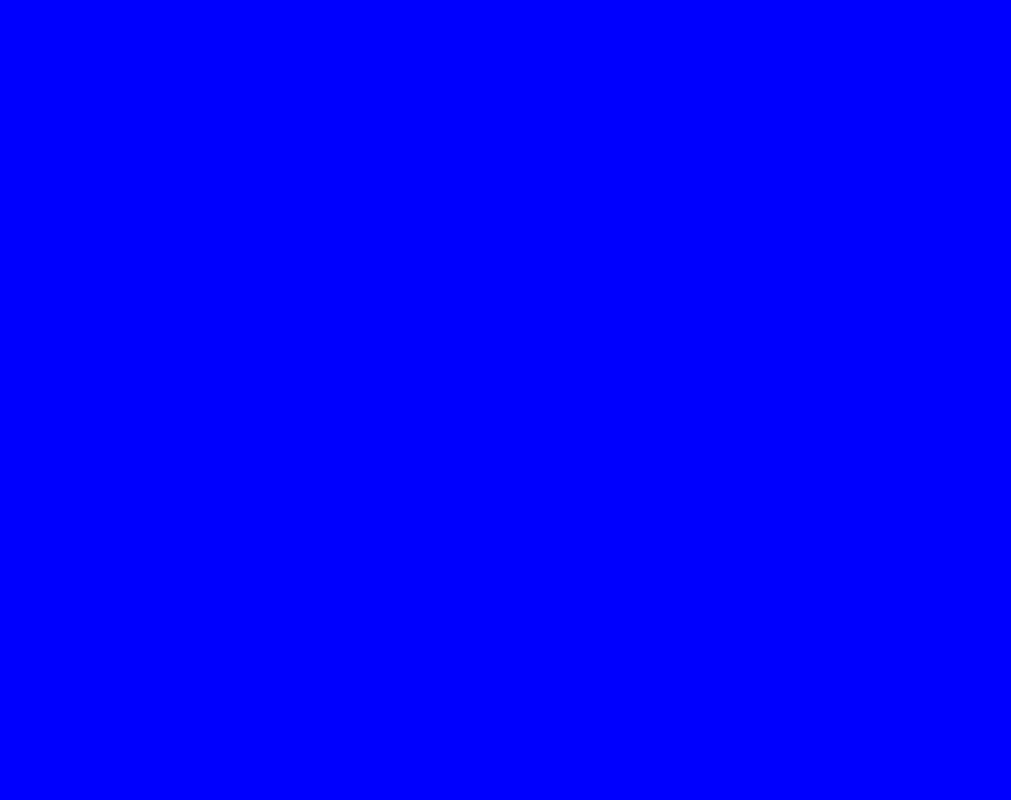
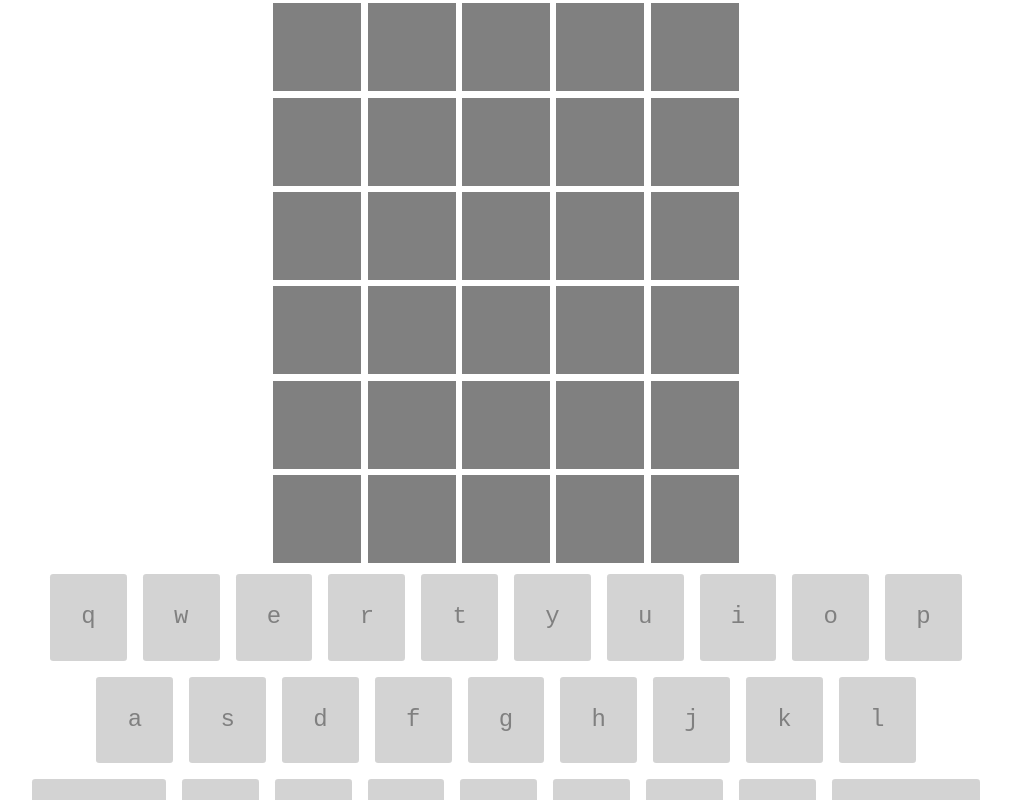
Before and after one commit to maiya-22/wordle-clone, a website built with Parcel: page src/index.html in a window 1280 px wide. Shown: the whole page, without its empty margins (134-1145 px from the left). Built offline with nearby package versions, Linux system fonts and the light colour scheme.

Commit message:
basic board and keys layout render to dom.

```diff
--- a/src/index.html
+++ b/src/index.html
@@ -14,6 +14,9 @@
   </head>
   <body>
     <div class="App">
+      <div class="Board"></div>
+      <div class="Keys"></div>
+    </div>
 
     <script type="module" src="/src/scripts/main.js"></script>
   </body>
--- /dev/null
+++ b/src/scripts/App.js
@@ -0,0 +1,68 @@
+const App = () => {
+  const app = {};
+
+  app.getBoardEl = () => {
+    return document.getElementsByClassName("Board")[0];
+  };
+  app.getKeysEl = () => {
+    return document.getElementsByClassName("Keys")[0];
+  };
+
+  app.guesses = [
+    [null, null, null, null, null],
+    [null, null, null, null, null],
+    [null, null, null, null, null],
+    [null, null, null, null, null],
+    [null, null, null, null, null],
+    [null, null, null, null, null],
+  ];
+  app.keys = [
+    ["q", "w", "e", "r", "t", "y", "u", "i", "o", "p"],
+    ["a", "s", "d", "f", "g", "h", "j", "k", "l"],
+    ["enter", "z", "x", "c", "v", "b", "n", "m", "delete"],
+  ];
+
+  app.renderBoardToDOM = () => {
+    app.getBoardEl().innerHTML = app.guesses
+      .map((word) => {
+        return `
+        <div class="Board__row">
+            ${(() => {
+              return word.reduce((html, letter) => {
+                html += `<button class="Board__row__letter">${
+                  letter || ""
+                }</button>`;
+                return html;
+              }, "");
+            })()}
+        </div>
+        `;
+      })
+      .join("");
+  };
+
+  app.renderKeysToDOM = () => {
+    app.getKeysEl().innerHTML = app.keys
+      .map((row) => {
+        return `
+            <div class="Keys__row">
+                ${(() => {
+                  return row.reduce((html, key) => {
+                    html += `<button class="Keys__row__key">${key}</button>`;
+                    return html;
+                  }, "");
+                })()}
+            </div>
+        `;
+      })
+      .join("");
+  };
+
+  app.init = () => {
+    app.renderBoardToDOM();
+    app.renderKeysToDOM();
+  };
+  return app;
+};
+
+export default App;
--- a/src/scripts/main.js
+++ b/src/scripts/main.js
@@ -1,4 +1,10 @@
 import "../styles/reset.scss";
 import "../styles/main.scss";
 
-console.log("scripts");
+import App from "./App";
+
+const app = App();
+
+app.init();
+
+console.log("app", app);
--- a/src/styles/main.scss
+++ b/src/styles/main.scss
@@ -1,3 +1,50 @@
 body {
-  background-color: blue;
+  font-family: monospace;
 }
+
+.App {
+  position: fixed;
+  width: 100vw;
+  height: 100vh;
+  display: grid;
+  grid-template-columns: 1fr auto 1fr;
+  grid-template-rows: 1fr auto 1fr auto 1fr;
+  grid-template-areas:
+    ". . ."
+    ". board ."
+    " . . ."
+    ". keys ."
+    ". . .";
+}
+
+.Board {
+  grid-area: board;
+  margin: auto;
+}
+
+.Board__row__letter {
+  width: 5.5rem;
+  height: 5.5rem;
+  margin: 0.2rem;
+  background-color: gray;
+}
+
+.Keys {
+  grid-area: keys;
+  display: flex;
+  flex-direction: column;
+}
+
+.Keys__row {
+  display: flex;
+  justify-content: center;
+}
+
+.Keys__row__key {
+  font-size: 1.5rem;
+  padding: 1.95rem;
+  background-color: lightgray;
+  color: gray;
+  margin: 0.5rem;
+  border-radius: 0.2rem;
+}
```
